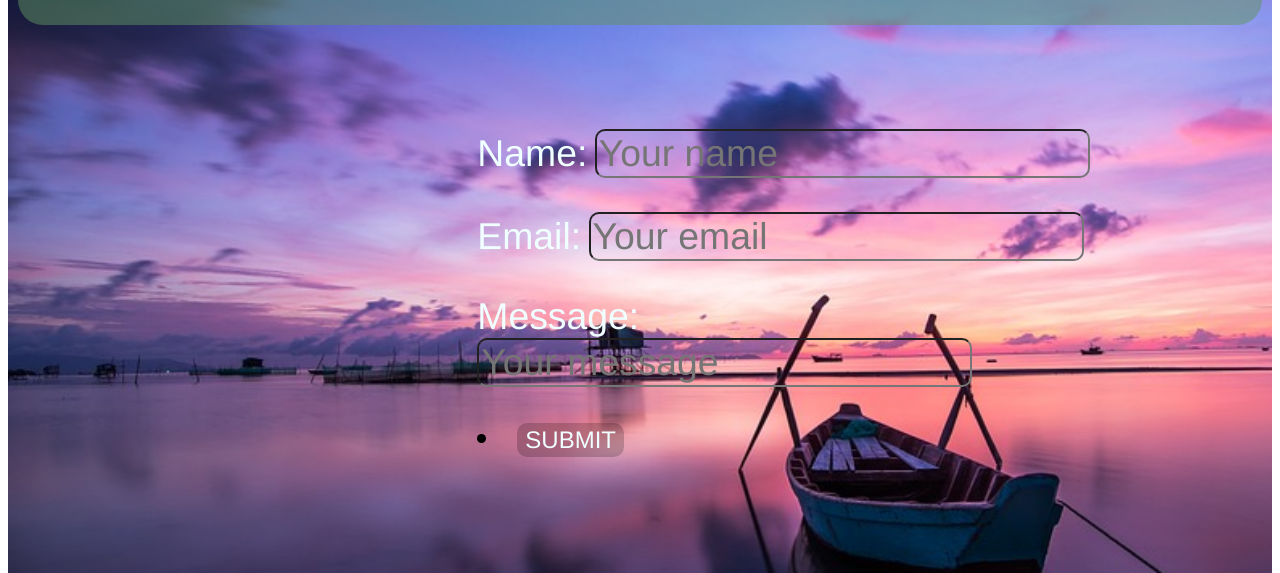
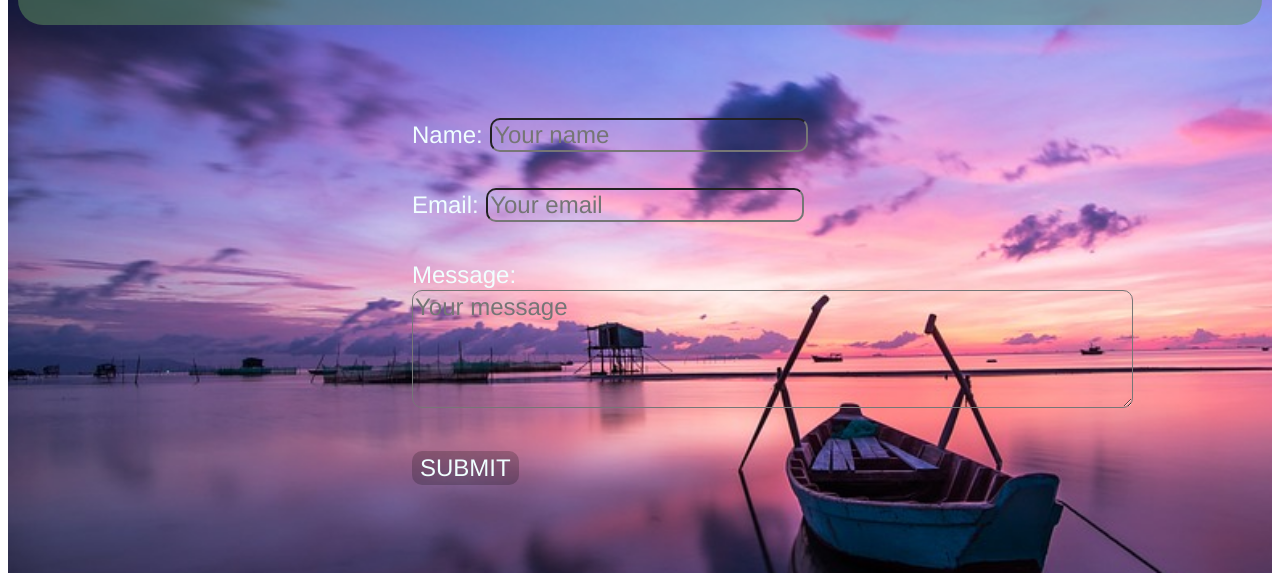
Before and after one commit to mtoros/Travel-Fun, a plain HTML site: page contact_us.html in a window 1280 px wide. Shown: the part 183-756 px from the top of the page. Drawn offline with Linux system fonts and the light colour scheme.

Commit message:
Changed to textarea

```diff
--- a/contact_us.html
+++ b/contact_us.html
@@ -18,13 +18,13 @@
         </nav>
 
         <div class="myright">
-          <label for="fname" class="info2">Name:</label>
-          <input type="text" id="fname" name="fname" class="info2" placeholder="Your name"><br><br>
-          <label for="femail" class="info2">Email:</label>
-          <input type="text" id="femail" name="femail" class="info2" placeholder="Your email"><br><br>
-          <label for="fmessage" class="info2">Message:</label>
-          <input type="text" id="fmessage" name="fmessage" class="info2" placeholder="Your message"><br><br>
-          <li><button id='btnMessage' class="mybuttons">SUBMIT</button></li>
+          <label for="fname" class="info">Name:</label>
+          <input type="text" id="fname" name="fname" class="info" placeholder="Your name"><br><br>
+          <label for="femail" class="info">Email:</label>
+          <input type="text" id="femail" name="femail" class="info" placeholder="Your email"><br><br>
+          <label for="fmessage" class="info">Message:</label>
+          <textarea id="fmessage" name="fmessage" class="info" placeholder="Your message" rows="4" cols="50"></textarea><br><br>
+          <button id='btnMessage' class="mybuttons">SUBMIT</button>
         </div>
 
         <div id="social" class="myfooter">
--- a/travel_recommendation.css
+++ b/travel_recommendation.css
@@ -151,12 +151,14 @@ nav {
     font-family: 'Franklin Gothic Medium', 'Arial Narrow', Arial, sans-serif;
     font-size: 28pt;
     background-color: transparent;
-    border-radius: 10px;;
+    border-radius: 10px;
 }
 
 .info{
     color: azure;
     font-family: 'Franklin Gothic Medium', 'Arial Narrow', Arial, sans-serif;
+    background-color: transparent;
+    border-radius: 10px;
     font-size: 18pt;
 }
 
```
